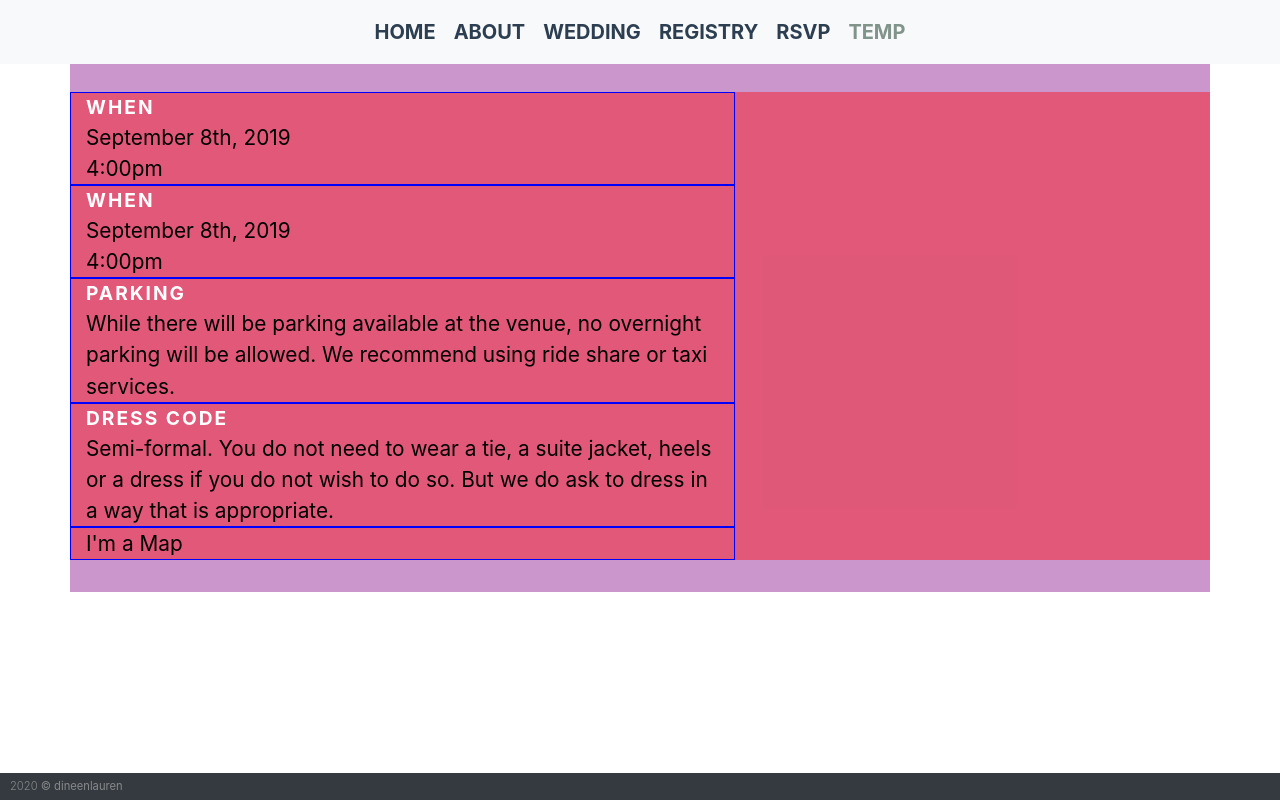
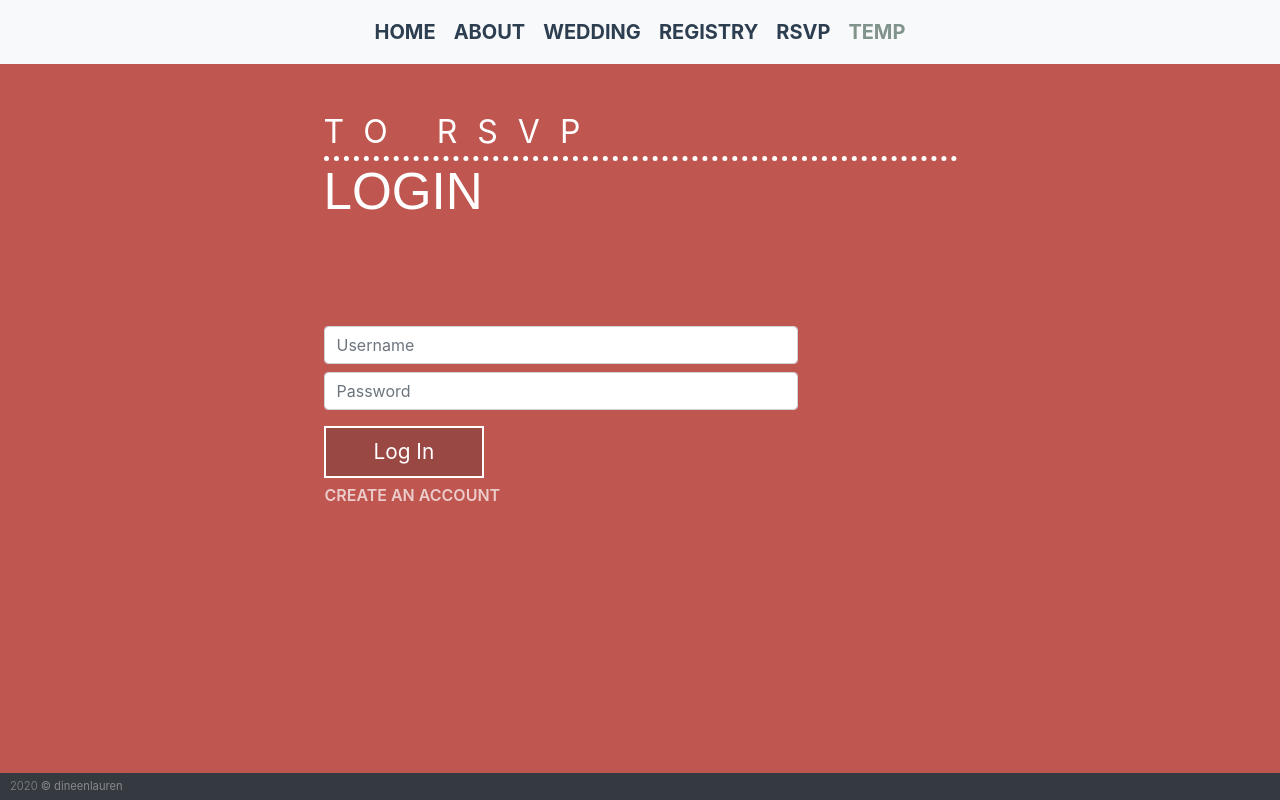
Before and after one commit to dineenlauren/rsvp-app, a Vue app: page /temp in a window 1280 px wide. Built offline with nearby package versions, Linux system fonts and the light colour scheme; no server answers.

Commit message:
Updated color Styling

```diff
--- a/package.json
+++ b/package.json
@@ -10,7 +10,7 @@
   "dependencies": {
     "bootstrap-vue": "^2.16.0",
     "core-js": "^3.6.5",
-    "firebase": "^7.21.1",
+    "firebase": "^7.22.1",
     "vue": "^2.6.11",
     "vue-router": "^3.2.0",
     "vuex": "^3.4.0"
--- a/src/App.vue
+++ b/src/App.vue
@@ -49,7 +49,7 @@
     padding: 1rem;
   }
 
-  .title {
+  /* .title {
     text-transform: uppercase;
     font-family: sans-serif;
     font-size: 3.2rem;
@@ -61,7 +61,7 @@
     letter-spacing: 20px;
     margin: 0;
     text-transform: uppercase;
-  }
+  } */
 
   .router-btn {
     color: white;
@@ -74,6 +74,19 @@
     color: rgb(255, 255, 255);
     text-decoration: none;
     background-color: rgba(27, 27, 27, 0.466);
+  }
+  a.btn {
+    color: rgba(255, 255, 255, 0.7);
+    font-weight: 600;
+    text-transform: uppercase;
+    font-size: 1rem;
+    padding: 0;
+  }
+  a.btn:hover {
+    color: white;
+  }
+  form {
+    max-width: 400px;
   }
 
   .t-center {
--- a/src/components/Welcome.vue
+++ b/src/components/Welcome.vue
@@ -21,7 +21,7 @@
 
 <!-- Add "scoped" attribute to limit CSS to this component only -->
 <style scoped>
-  .rsvp-title {
+  /* .rsvp-title {
     font-size: 4rem;
     margin: 0;
     font-family: sans-serif;
@@ -31,6 +31,20 @@
     line-height: 2rem;
     font-size: 2rem;
     font-family: sans-serif;
+  } */
+
+  .title {
+    text-transform: uppercase;
+    font-family: sans-serif;
+    font-size: 3.2rem;
+    padding: 0;
+  }
+  .subtitle {
+    font-size: 2rem;
+    border-bottom: 5px dotted white;
+    letter-spacing: 20px;
+    margin: 0;
+    text-transform: uppercase;
   }
   div.col-lg-7 {
     padding: 1rem;
--- a/src/views/About.vue
+++ b/src/views/About.vue
@@ -6,13 +6,13 @@
     </header>
     <!-- DETAILS SECTION -->
     <b-container>
-      <b-row class="justify-content-md-center">
+      <b-row class="justify-content-md-center red">
         <b-col lg="7"
           ><router-link class="router-btn" :to="'rsvp'"
             >RSVP</router-link
           ></b-col
         >
-        <b-col lg="7">
+        <b-col lg="7" class="blue">
           <p class="subheading">When</p>
           <p>September 8th, 2019</p>
           <p>4:00pm</p>
--- a/src/views/Home.vue
+++ b/src/views/Home.vue
@@ -19,10 +19,7 @@
 
 <style scoped>
   .home {
-    background: linear-gradient(
-        rgba(255, 255, 255, 0.2),
-        rgba(255, 255, 255, 0.2)
-      ),
+    background: linear-gradient(rgba(0, 0, 0, 0.2), rgba(255, 255, 255, 0.2)),
       url('../assets/background.jpg');
     background-position: center;
     background-repeat: no-repeat;
--- a/src/views/Login.vue
+++ b/src/views/Login.vue
@@ -1,13 +1,17 @@
 <template>
   <div id="login">
     <!-- PAGE TITLE -->
-    <div class="container">
-      <p class="subtitle t-align-end">To RSVP</p>
-      <h1 class="title">Login</h1>
-    </div>
+    <header>
+      <Welcome :subTitle="subTitle" :title="title" />
+    </header>
+
     <!-- LOGIN FORM -->
-    <div class="container" :class="{ 'signup-form': !showLoginForm }">
+    <b-container :class="{ 'signup-form': !showLoginForm }">
+      <b-row class="justify-content-md-center">
+        <b-col lg="7">
           <b-form v-if="showLoginForm" @submit.prevent>
+            <b-row cols="1">
+              <b-col>
                 <b-form-input
                   id="email1"
                   v-model.trim="loginForm.email"
@@ -15,6 +19,8 @@
                   required
                   placeholder="Username"
                 ></b-form-input>
+              </b-col>
+              <b-col>
                 <b-form-input
                   id="password1"
                   v-model.trim="loginForm.password"
@@ -22,17 +28,26 @@
                   required
                   placeholder="Password"
                 ></b-form-input>
-        <p v-if="errorMsg !== ''" class="error">{{ errorMsg }}</p>
+              </b-col>
+
+              <b-col class="mt-3"
+                ><p v-if="errorMsg !== ''" class="error">{{ errorMsg }}</p>
                 <button @click="login()" class="router-btn">Log In</button>
-        <div class="extras">
-          <a type="button" @click="toggleForm()">
+                <div>
+                  <a type="button" class="btn" @click="toggleForm()">
                     Create an Account
                   </a>
                 </div>
+              </b-col>
+            </b-row>
           </b-form>
+        </b-col>
+      </b-row>
 
       <!-- SIGN UP FORM -->
-      <b-form v-else @submit.prevent>
+      <b-row class="justify-content-md-center">
+        <b-col lg="7">
+          <b-form v-if="!showLoginForm" @submit.prevent>
             <h1>Sign Up</h1>
             <b-form-group label-for="name">
               <b-form-input
@@ -89,19 +104,7 @@
                 placeholder="Password"
               ></b-form-input>
             </b-form-group>
-        <!-- <b-form-group>
-          <b-form-radio
-            v-model="signupForm.noGuest"
-            name="guest-radio"
-            value="false"
-            >Add additional guest</b-form-radio
-          ><b-form-radio
-            v-model="signupForm.noGuest"
-            name="no-guest-radio"
-            value="true"
-            >No Guest</b-form-radio
-          >
-        </b-form-group> -->
+
             <b-form-checkbox
               id="checkbox-guest"
               v-model="signupForm.noGuest"
@@ -122,20 +125,25 @@
             </b-form-checkbox>
 
             <p v-if="errorMsg !== ''" class="error">{{ errorMsg }}</p>
-        <b-button @click="signup()" class="button">Sign Up</b-button>
+            <button @click="signup()" class="router-btn">Sign Up</button>
             <div class="extras">
-          <b-button @click="toggleForm()" class="button"
-            >Back to Log In</b-button
-          >
+              <a type="button" class="btn" @click="toggleForm()">
+                Back to Log In
+              </a>
             </div>
           </b-form>
-    </div>
+        </b-col>
+      </b-row>
+    </b-container>
   </div>
 </template>
 
 <script>
+  import Welcome from '../components/Welcome';
+
   export default {
     name: 'Login',
+    components: { Welcome },
     data() {
       return {
         loginForm: {
@@ -153,7 +161,8 @@
           isAdmin: false,
         },
         showLoginForm: true,
-        // showGuestForm: false,
+        subTitle: 'To RSVP',
+        title: 'Login',
         errorMsg: '',
       };
     },
@@ -193,13 +202,7 @@
     background-color: #b73e00;
   }
 
-  a {
-    color: rgb(255, 255, 255);
-    font-weight: 600;
-    text-transform: uppercase;
-    font-size: 0.8rem;
-  }
   input {
-    margin: 10px 0;
+    margin: 5px 0;
   }
 </style>
--- a/src/views/Registry.vue
+++ b/src/views/Registry.vue
@@ -8,7 +8,7 @@
     <b-container class="t-center">
       <b-row class="justify-content-md-center">
         <b-col
-          md="4"
+          lg="7"
           type="button"
           v-bind:href="cb"
           target="_blank"
@@ -18,7 +18,7 @@
           <p>Shop this Registry</p>
         </b-col>
         <b-col
-          md="4"
+          lg="7"
           type="button"
           v-bind:href="zola"
           target="_blank"
@@ -30,7 +30,7 @@
       </b-row>
       <b-row class="justify-content-md-center">
         <b-col
-          md="4"
+          lg="7"
           type="button"
           v-bind:href="amazon"
           target="_blank"
@@ -40,7 +40,7 @@
           <p>Shop this Registry</p>
         </b-col>
         <b-col
-          md="4"
+          lg="7"
           type="button"
           v-bind:href="we"
           target="_blank"
@@ -57,7 +57,7 @@
 <script>
   import Welcome from '../components/Welcome';
   export default {
-    name: 'FAQs',
+    name: 'Registry',
     components: { Welcome },
     data() {
       return {
@@ -74,32 +74,33 @@
 
 <style scoped>
   .registry {
-    background-color: #e07245;
+    background-color: #d09425;
   }
 
   p {
-    color: #f7f89c;
+    color: #d0591c;
     font-weight: 600;
     text-transform: uppercase;
   }
 
   .subheading {
     font-weight: 200;
-    font-size: 1.5rem;
+    font-size: 2rem;
   }
   .col-style {
-    border: 2px solid rgba(247, 248, 156, 0.685);
+    border: 2px solid white;
+    background-color: #e2b941;
     padding: 2rem 1rem;
     margin: 1rem;
   }
   .col-style:hover {
     text-decoration: none;
-    background-color: rgba(247, 248, 156);
+    background-color: #d0591c;
   }
   .col-style:hover > .subheading {
-    color: #e07245;
+    color: white;
   }
   .col-style:hover > p {
-    color: #909456;
+    color: #ffd558;
   }
 </style>
--- a/src/views/Wedding.vue
+++ b/src/views/Wedding.vue
@@ -48,7 +48,7 @@
 
 <style scoped>
   .wedding {
-    background-color: #b59668;
+    background-color: #35624a;
   }
 
   ul.timeline {
@@ -77,7 +77,7 @@
   /* Timeline Circles */
   ul.timeline > li:before {
     content: ' ';
-    background: #b59668;
+    background: white;
     display: inline-block;
     position: absolute;
     border-radius: 50%;
--- a/src/views/temp.vue
+++ b/src/views/temp.vue
@@ -1,49 +1,119 @@
 <template>
-  <div class="temp">
-    <b-container class="purple">
-      <b-row class="red justify-content-md-start">
-        <b-col cols="7" class="blue-outline"
-          ><p class="subheading">When</p>
-          <p>September 8th, 2019</p>
-          <p>4:00pm</p></b-col
-        >
-        <b-col cols="7" class="blue-outline"
-          ><p class="subheading">When</p>
-          <p>September 8th, 2019</p>
-          <p>4:00pm</p></b-col
-        >
-        <b-col cols="7" class="blue-outline"
-          ><p class="subheading">Parking</p>
-          <p>
-            While there will be parking available at the venue, no overnight
-            parking will be allowed. We recommend using ride share or taxi
-            services.
-          </p></b-col
-        >
-        <b-col cols="7" class="blue-outline"
-          ><p class="subheading">Dress Code</p>
-          <p>
-            Semi-formal. You do not need to wear a tie, a suite jacket, heels or
-            a dress if you do not wish to do so. But we do ask to dress in a way
-            that is appropriate.
-          </p></b-col
-        >
-      </b-row>
-      <b-row class="red">
-        <b-col cols="7" class="blue-outline">I'm a Map</b-col>
+  <div class="about">
+    <!-- PAGE TITLE -->
+    <header>
+      <Welcome :subTitle="subTitle" :title="title" />
+    </header>
+    <!-- DETAILS SECTION -->
+    <b-container>
+      <b-row class="justify-content-md-center">
+        <b-col lg="7">
+          <b-form v-if="showLoginForm" @submit.prevent>
+            <b-row cols="1">
+              <b-col class="mb-2">
+                <b-form-input
+                  id="email1"
+                  v-model.trim="loginForm.email"
+                  type="text"
+                  required
+                  placeholder="Username"
+                ></b-form-input>
+              </b-col>
+              <b-col>
+                <b-form-input
+                  id="password1"
+                  v-model.trim="loginForm.password"
+                  type="password"
+                  required
+                  placeholder="Password"
+                ></b-form-input>
+              </b-col>
+
+              <b-col class="mt-3"
+                ><p v-if="errorMsg !== ''" class="error">{{ errorMsg }}</p>
+                <button @click="login()" class="router-btn">Log In</button>
+                <div>
+                  <a type="button" class="btn" @click="toggleForm()">
+                    Create an Account
+                  </a>
+                </div>
+              </b-col>
+            </b-row>
+          </b-form>
+        </b-col>
       </b-row>
     </b-container>
   </div>
 </template>
 
 <script>
+  import Welcome from '../components/Welcome';
+
   export default {
-    name: 'temp',
+    name: 'Temp',
+    components: { Welcome },
+    data() {
+      return {
+        loginForm: {
+          email: '',
+          password: '',
+        },
+        signupForm: {
+          name: '',
+          nameLast: '',
+          guest: null,
+          guestLast: null,
+          email: '',
+          password: '',
+          noGuest: false,
+          isAdmin: false,
+        },
+        showLoginForm: true,
+        subTitle: 'To RSVP',
+        title: 'Login',
+        errorMsg: '',
+      };
+    },
+    methods: {
+      toggleForm() {
+        this.showLoginForm = !this.showLoginForm;
+      },
+
+      login() {
+        this.$store
+          .dispatch('login', {
+            email: this.loginForm.email,
+            password: this.loginForm.password,
+          })
+          .catch((err) => {
+            console.warn(err);
+            this.errorMsg = err.message;
+          });
+      },
+      signup() {
+        this.$store.dispatch('signup', {
+          name: this.signupForm.name,
+          nameLast: this.signupForm.nameLast,
+          guest: this.signupForm.guest,
+          guestLast: this.signupForm.guestLast,
+          email: this.signupForm.email,
+          password: this.signupForm.password,
+          noGuest: this.signupForm.noGuest,
+          isAdmin: this.signupForm.isAdmin,
+        });
+      },
+    },
   };
 </script>
 
 <style scoped>
-  .temp {
-    color: black;
+  .about {
+    background-color: #bf5650;
+  }
+  div.col-lg-7 {
+    padding: 1rem;
+  }
+  form {
+    max-width: 75%;
   }
 </style>
```
Also changed, not shown: src/views/RSVP.vue (+44 -46 lines), 1 other file (tests, documents, lock files or other folders). Lines whose indentation alone changed are shown as unchanged.
